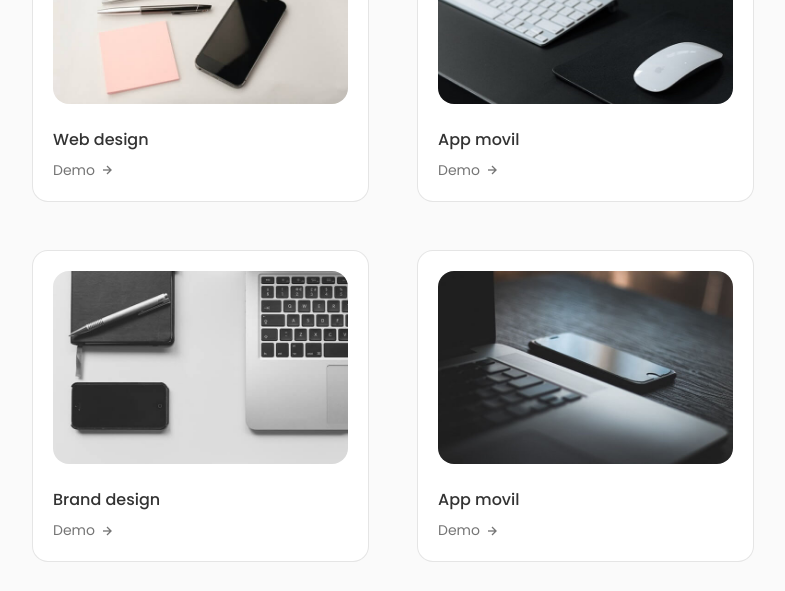
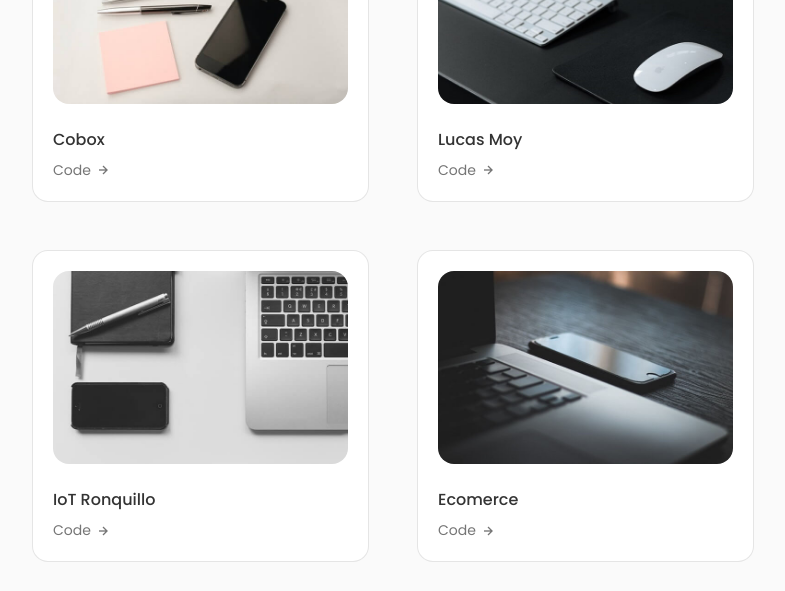
Before and after one commit to JesusRonquillo/portafolio, a React (Vite) app: page / in a window 1280 px wide. Shown: the part 3280-3871 px from the top of the page, without its empty margins (247-1032 px from the left). Built offline with nearby package versions, Linux system fonts and the light colour scheme.

Commit message:
portafolio-V

```diff
--- a/src/components/footer/Footer.jsx
+++ b/src/components/footer/Footer.jsx
@@ -24,13 +24,25 @@ const Footer = () => {
           </li>
         </ul>
         <div className="footer__social">
-          <a href="" className="footer_social-link" target="_blank">
+          <a
+            href="https://www.facebook.com/jesus.ronquillomallea/"
+            className="footer_social-link"
+            target="_blank"
+          >
             <i className="bx bxl-facebook"></i>
           </a>
-          <a href="" className="footer_social-link" target="_blank">
+          <a
+            href="https://www.instagram.com/ronquillo_13/"
+            className="footer_social-link"
+            target="_blank"
+          >
             <i className="bx bxl-instagram"></i>
           </a>
-          <a href="" className="footer_social-link" target="_blank">
+          <a
+            href="https://twitter.com/BionElectronic"
+            className="footer_social-link"
+            target="_blank"
+          >
             <i className="bx bxl-twitter"></i>
           </a>
         </div>
--- a/src/components/work/Data.jsx
+++ b/src/components/work/Data.jsx
@@ -7,32 +7,37 @@ export const projectsData = [
   {
     id: 1,
     image: Work1,
-    title: "Web design",
+    title: "Cobox",
     category: "web",
+    url: "https://github.com/JesusRonquillo/Cobox-final",
   },
   {
     id: 2,
     image: Work2,
-    title: "App movil",
+    title: "Lucas Moy",
     category: "app",
+    url: "https://github.com/JesusRonquillo/LucasMoy-2.0",
   },
   {
     id: 3,
     image: Work3,
-    title: "Brand design",
+    title: "IoT Ronquillo",
     category: "design",
+    url: "https://github.com/JesusRonquillo/IoT-IA-Tesis-Ronquillo",
   },
   {
     id: 4,
     image: Work4,
-    title: "App movil",
+    title: "Ecomerce",
     category: "app",
+    url: "https://github.com/JesusRonquillo/Ecomerce-Academlo",
   },
   {
     id: 5,
     image: Work5,
-    title: "Web design",
+    title: "DSP web tele-psicologia",
     category: "web",
+    url: "https://github.com/JesusRonquillo/DSP_web",
   },
 ];
 
--- a/src/components/work/WorkItems.jsx
+++ b/src/components/work/WorkItems.jsx
@@ -5,8 +5,8 @@ const WorkItems = ({ item }) => {
     <div className="work__card" key={item.id}>
       <img src={item.image} alt="" className="work__img" />
       <h3 className="work__title">{item.title}</h3>
-      <a href="" className="work__button">
-        Demo <i className="bx bx-right-arrow-alt work__button-icon"></i>
+      <a href={item.url} className="work__button">
+        Code <i className="bx bx-right-arrow-alt work__button-icon"></i>
       </a>
     </div>
   );
```
